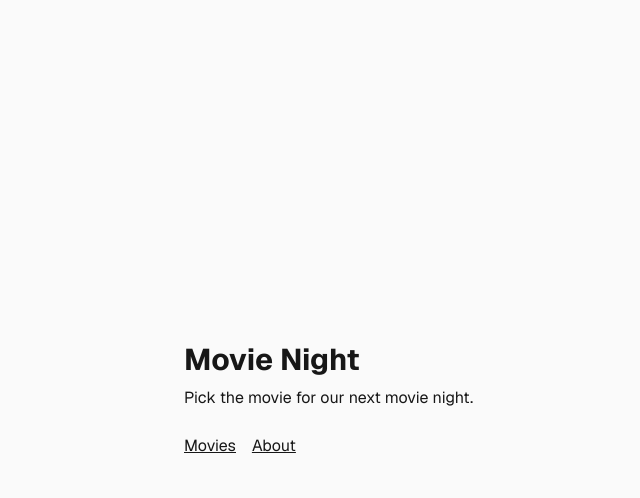
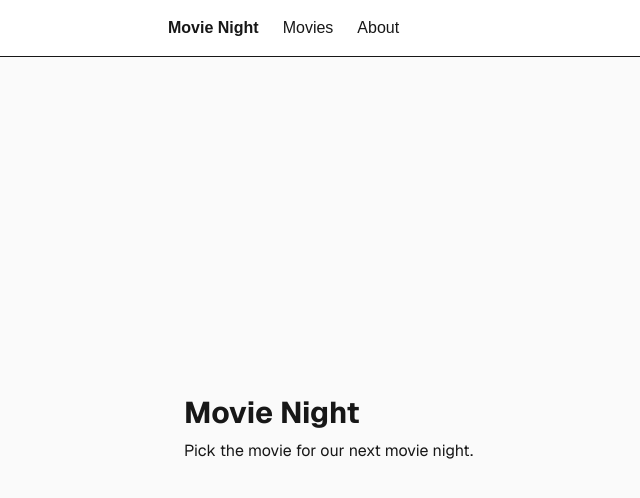
Before and after one commit to s-amiour/fsfssr, a Next.js app in the folder movie-night/: page / in a window 1280 px wide. Shown: the top 498 px of the page, without its empty margins (152-792 px from the left). Built offline with nearby package versions, Linux system fonts and the light colour scheme.

Commit message:
feat(movie-night): add shared navigation with active link

```diff
--- a/movie-night/app/about/page.tsx
+++ b/movie-night/app/about/page.tsx
@@ -3,7 +3,7 @@
 import type { Metadata } from "next";
 
 export const metadata: Metadata = {
-  title: "About | Movie Night",
+  title: "About",
   description: "What Movie Night is and how it works",
 };
 
--- a/movie-night/app/layout.tsx
+++ b/movie-night/app/layout.tsx
@@ -1,32 +1,45 @@
 import type { Metadata } from "next";
 import { Geist, Geist_Mono } from "next/font/google";
+import Link from "next/link";
+import { NavLink } from "@/components/nav-link";
 import "./globals.css";
 
-
-// Font def
 const geistSans = Geist({
   variable: "--font-geist-sans",
   subsets: ["latin"],
 });
+
 const geistMono = Geist_Mono({
   variable: "--font-geist-mono",
   subsets: ["latin"],
 });
 
 export const metadata: Metadata = {
-  title: "Create Next App",
-  description: "Generated by create next app",
+  title: {
+    template: "%s | Movie Night",
+    default: "Movie Night",
+  },
+  description: "Pick the movie for our next movie night",
 };
 
-
-// Root
 export default function RootLayout({ children }: LayoutProps<"/">) {
   return (
     <html
       lang="en"
       className={`${geistSans.variable} ${geistMono.variable} h-full antialiased`}
     >
-      <body className="min-h-full flex flex-col">{children}</body>
+      <body className="min-h-full flex flex-col">
+        <header className="border-b">
+          <nav aria-label="Main" className="mx-auto flex w-full max-w-2xl gap-6 p-4">
+            <Link href="/" className="font-bold">
+              Movie Night
+            </Link>
+            <NavLink href="/movies">Movies</NavLink>
+            <NavLink href="/about">About</NavLink>
+          </nav>
+        </header>
+        {children}
+      </body>
     </html>
   );
 }
--- a/movie-night/app/movies/page.tsx
+++ b/movie-night/app/movies/page.tsx
@@ -8,7 +8,7 @@ import { getMovies } from "@/lib/movies";
 export const dynamic = "force-dynamic";
 
 export const metadata: Metadata = {
-  title: "Movies | Movie Night",
+  title: "Movies",
   description: "The movies you can vote for",
 };
 
--- a/movie-night/app/page.tsx
+++ b/movie-night/app/page.tsx
@@ -1,16 +1,9 @@
-import Link from "next/link";
-
-
 export default function Home() {
   return (
     <div className="flex flex-col flex-1 items-center justify-center bg-zinc-50 font-sans dark:bg-black">
       <main className="mx-auto w-full max-w-2xl p-8">
       <h1 className="text-3xl font-bold">Movie Night</h1>
       <p className="mt-2">Pick the movie for our next movie night.</p>
-      <nav className="mt-6 flex gap-4 underline">
-        <Link href="/movies">Movies</Link>
-        <Link href="/about">About</Link>
-      </nav>
     </main>
     </div>
   );
--- /dev/null
+++ b/movie-night/components/nav-link.tsx
@@ -0,0 +1,21 @@
+"use client";
+
+import Link from "next/link";
+import { usePathname } from "next/navigation";
+
+// Client Component: usePathname reads the current URL
+export function NavLink({ href, children }: { href: string; children: React.ReactNode }) {
+  const pathname = usePathname();
+  const isPage = pathname === href;
+  const isInSection = pathname.startsWith(`${href}/`);
+
+  return (
+    <Link
+      href={href}
+      aria-current={isPage ? "page" : isInSection ? "true" : undefined}
+      className="hover:underline aria-[current=page]:font-bold aria-[current=true]:font-bold"
+    >
+      {children}
+    </Link>
+  );
+}
```
